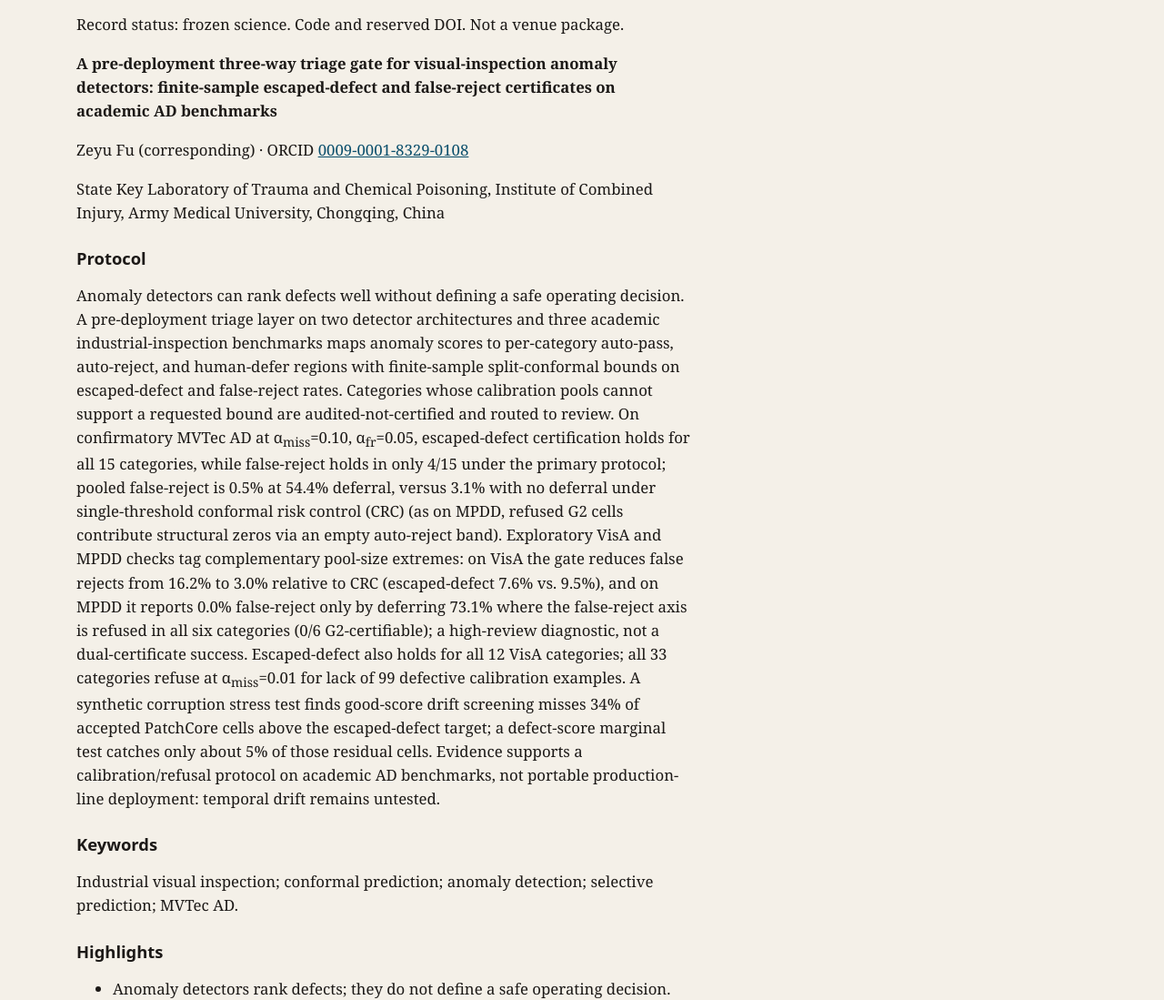
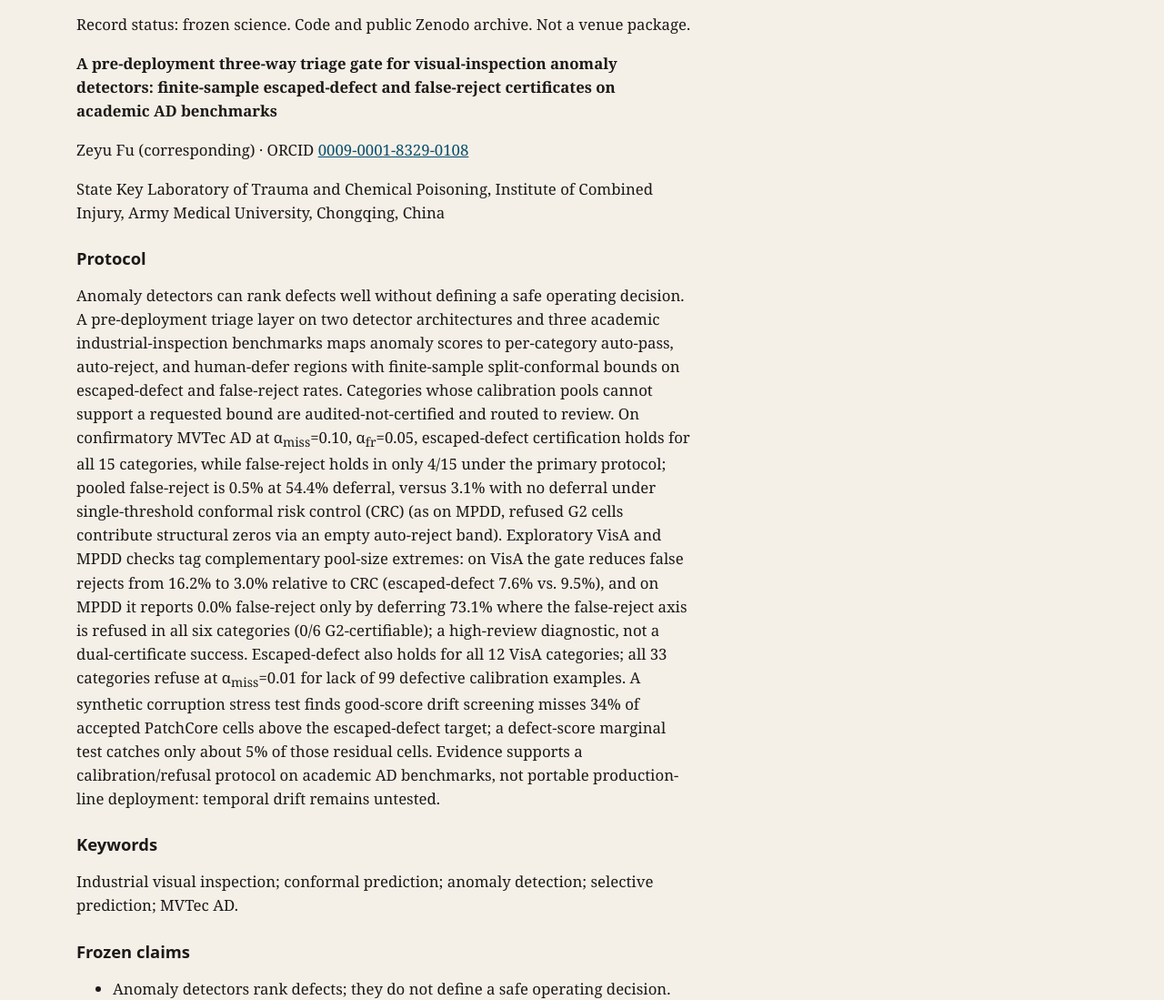
Before and after one commit to PeterPonyu/inspect-gate, an Eleventy site: page site/cite.md in a window 1280 px wide. Shown: the part 207-1306 px from the top of the page at 91% size. Built offline with nearby package versions, Linux system fonts and the light colour scheme; Eleventy itself is replaced by a stand-in of ours; files that its build step writes are made by us from their sources; a web font is replaced by a local one.

Commit message:
Replace Elsevier Highlights chrome on the cite page.
Live cite copy now uses frozen claims and a public Zenodo archive line, not venue packaging.

```diff
--- a/site/cite.md
+++ b/site/cite.md
@@ -7,7 +7,7 @@ permalink: /cite/
 
 <div class="prose">
   <h1>Cite</h1>
-  <p>Record status: frozen science. Code and reserved DOI. Not a venue package.</p>
+  <p>Record status: frozen science. Code and public Zenodo archive. Not a venue package.</p>
   <p class="full-title"><strong>{{ site.title }}</strong></p>
   <p>{{ site.author }} (corresponding) · ORCID <a href="https://orcid.org/{{ site.orcid }}">{{ site.orcid }}</a></p>
   <p>{{ site.affiliation }}</p>
@@ -20,7 +20,7 @@ permalink: /cite/
   <h2>Keywords</h2>
   <p>{{ site.keywords | join("; ") }}.</p>
 
-  <h2>Highlights</h2>
+  <h2>Frozen claims</h2>
   <ul>
     <li>Anomaly detectors rank defects; they do not define a safe operating decision.</li>
     <li>Three-way gate: per-category pass/reject/defer with finite-sample certificates.</li>
```
